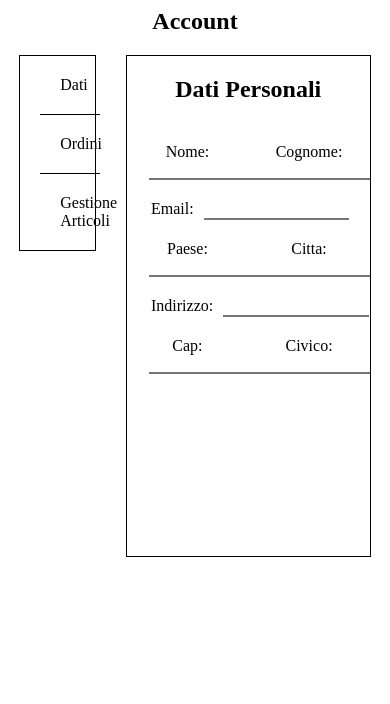
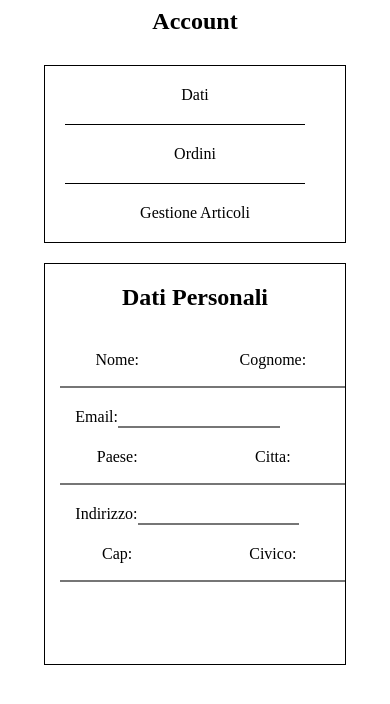
Before and after one commit to EdoardoPuce/webproject, a PHP site: page /template/account.php in a window 390 px wide. Shown: the top 704 px of the page. Run offline with PHP 8.4, Linux system fonts and the light colour scheme.

Commit message:
modalita smartphone account

```diff
--- a/css/account.css
+++ b/css/account.css
@@ -41,9 +41,27 @@ section > section {
     float: right;
     text-align: center;
     overflow-y: auto;
-    height: 500px;
+    height: 400px;
 }
 
 section > section::-webkit-scrollbar {
     display: none;
 }
+
+@media screen and (max-width: 768px) {
+
+    section {
+        text-align: center;
+    }
+
+    section > aside, section > section {
+        width: 80%;
+        margin: 10px 0px;
+    }
+
+    section > section{
+        display: inline-block;
+        float: none;
+    }
+
+}
--- a/css/dati-personali.css
+++ b/css/dati-personali.css
@@ -18,22 +18,24 @@ div > ul > li:first-child, div > ul > li:nth-child(4), div > ul > li:nth-child(6
     display: inline;
     float: left;
     margin-left: 5%;
+    margin-right: 10px;
 }
 
 div > ul > li:nth-child(2), div > ul > li:nth-child(5), div > ul > li:nth-child(7){
     float: right;
     display: block;
     margin-right: 5%;
+    margin-left: 10px;
 }
 
 div > ul > li:first-child, div > ul > li:nth-child(4), div > ul > li:nth-child(8), div > ul > li:nth-child(2), div > ul > li:nth-child(5), div > ul > li:nth-child(7){
     margin-top: 20px;
-    width: 40%;
+    width: 38%;
 }
 
 div > ul > li:nth-child(3), div > ul > li:nth-child(6){
     float: left;
-    width: 100%;
+    width: 90%;
     text-align: start;
     margin-top: 20px;
     margin-left: 10%;
@@ -42,3 +44,14 @@ div > ul > li:nth-child(3), div > ul > li:nth-child(6){
 div > ul > li:nth-child(3) > input, div > ul > li:nth-child(6) > input{
     width: 60%;
 }
+
+
+
+
+@media screen and (max-width: 768px) {
+
+    div > ul > li > input{
+        margin-left: 0px;
+    }
+
+}
```
